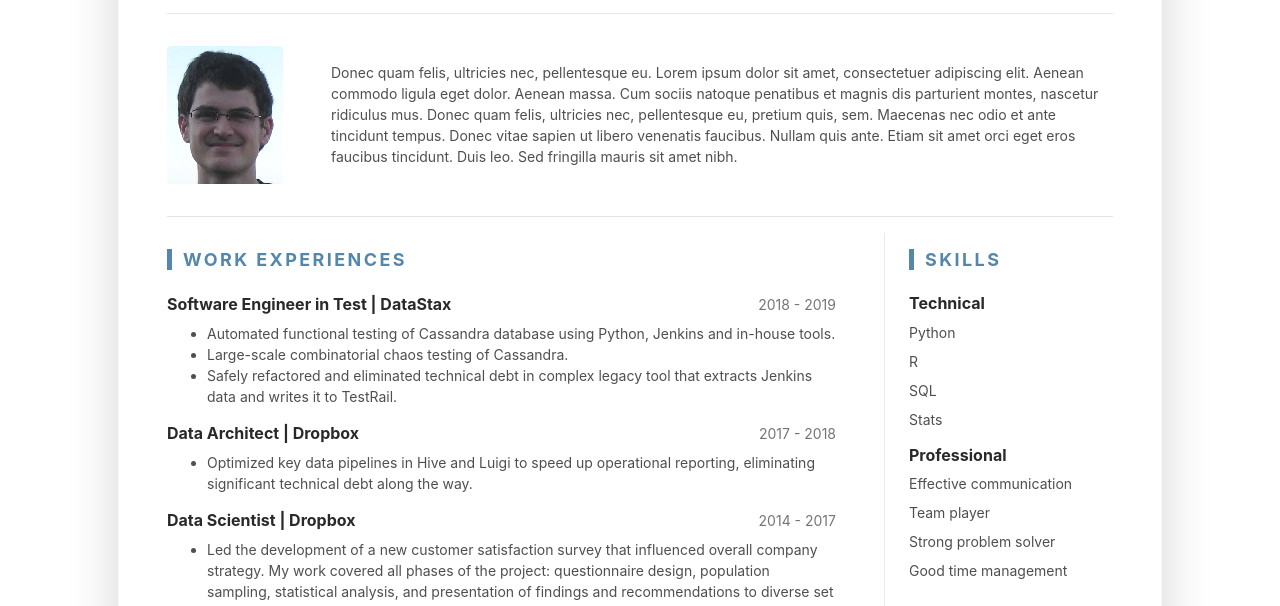
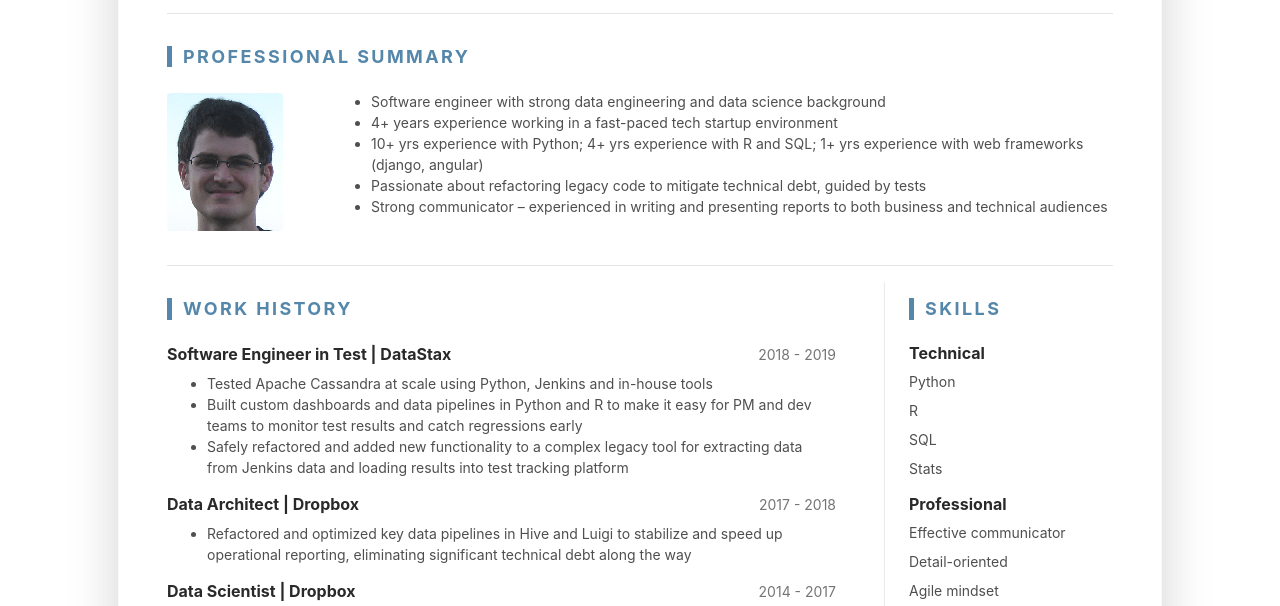
Before and after one commit to grollins/geoff-site, a plain HTML site: page index.html in a window 1280 px wide. Shown: the part 183-789 px from the top of the page. Drawn offline with Linux system fonts and the light colour scheme.

Commit message:
Add content from resume

```diff
--- a/index.html
+++ b/index.html
@@ -46,10 +46,17 @@
 				</div><!--//resume-header-->
 				<hr>
 				<div class="resume-intro py-3">
+					<h3 class="text-uppercase resume-section-heading mb-4">Professional Summary</h3>
 					<div class="media flex-column flex-md-row align-items-center">
 						<img class="resume-profile-image mb-3 mb-md-0 mr-md-5 ml-md-0 rounded mx-auto" src="assets/images/geoff.png" alt="image">
 						<div class="media-body text-left">
-							<p class="mb-0">Donec quam felis, ultricies nec, pellentesque eu. Lorem ipsum dolor sit amet, consectetuer adipiscing elit. Aenean commodo ligula eget dolor. Aenean massa. Cum sociis natoque penatibus et magnis dis parturient montes, nascetur ridiculus mus. Donec quam felis, ultricies nec, pellentesque eu, pretium quis, sem.  Maecenas nec odio et ante tincidunt tempus. Donec vitae sapien ut libero venenatis faucibus. Nullam quis ante. Etiam sit amet orci eget eros faucibus tincidunt. Duis leo. Sed fringilla mauris sit amet nibh. </p>
+							<ul class="resume-list">
+								<li>Software engineer with strong data engineering and data science background</li>
+								<li>4+ years experience working in a fast-paced tech startup environment</li>
+								<li>10+ yrs experience with Python; 4+ yrs experience with R and SQL; 1+ yrs experience with web frameworks (django, angular)</li>
+								<li>Passionate about refactoring legacy code to mitigate technical debt, guided by tests</li>
+								<li>Strong communicator – experienced in writing and presenting reports to both business and technical audiences</li>
+							</ul>
 						</div><!--//media-body-->
 					</div>
 				</div><!--//resume-intro-->
@@ -58,7 +65,7 @@
 					<div class="row">
 						<div class="resume-main col-12 col-lg-8 col-xl-9 pr-0 pr-lg-5">
 							<section class="work-section py-3">
-								<h3 class="text-uppercase resume-section-heading mb-4">Work Experiences</h3>
+								<h3 class="text-uppercase resume-section-heading mb-4">Work History</h3>
 								<div class="item mb-3">
 									<div class="item-heading row align-items-center mb-2">
 										<h4 class="item-title col-12 col-md-6 col-lg-8 mb-2 mb-md-0">Software Engineer in Test | DataStax</h4>
@@ -67,9 +74,9 @@
 									</div>
 									<div class="item-content">
 										<ul class="resume-list">
-											<li>Automated functional testing of Cassandra database using Python, Jenkins and in-house tools.</li>
-											<li>Large-scale combinatorial chaos testing of Cassandra.</li>
-											<li>Safely refactored and eliminated technical debt in complex legacy tool that extracts Jenkins data and writes it to TestRail.</li>
+											<li>Tested Apache Cassandra at scale using Python, Jenkins and in-house tools</li>
+											<li>Built custom dashboards and data pipelines in Python and R to make it easy for PM and dev teams to monitor test results and catch regressions early</li>
+											<li>Safely refactored and added new functionality to a complex legacy tool for extracting data from Jenkins data and loading results into test tracking platform</li>
 										</ul>
 									</div>
 								</div><!--//item-->
@@ -81,7 +88,7 @@
 									</div>
 									<div class="item-content">
 										<ul class="resume-list">
-											<li>Optimized key data pipelines in Hive and Luigi to speed up operational reporting, eliminating significant technical debt along the way.</li>
+											<li>Refactored and optimized key data pipelines in Hive and Luigi to stabilize and speed up operational reporting, eliminating significant technical debt along the way</li>
 										</ul>
 									</div>
 								</div><!--//item-->
@@ -93,8 +100,8 @@
 									</div>
 									<div class="item-content">
 										<ul class="resume-list">
-											<li>Led the development of a new customer satisfaction survey that influenced overall company strategy. My work covered all phases of the project: questionnaire design, population sampling, statistical analysis, and presentation of findings and recommendations to diverse set of stakeholders.</li>
-											<li>Built predictive models of customer churn and ran A/B tests of email marketing campaigns that reduced churn and saved $1 Mil ARR.</li>
+											<li>Led the development of a new customer satisfaction survey that influenced overall company strategy. My work covered all phases of the project: questionnaire design, population sampling, statistical analysis, and presentation of findings and recommendations to diverse set of stakeholders</li>
+											<li>Built predictive models of customer churn and ran A/B tests of email marketing campaigns to reduce churn</li>
 										</ul>
 									</div>
 								</div><!--//item-->
@@ -148,10 +155,10 @@
 									<div class="item">
 										<h4 class="item-title">Professional</h4>
 										<ul class="list-unstyled resume-skills-list">
-											<li class="mb-2">Effective communication</li>
-											<li class="mb-2">Team player<li>
-											<li class="mb-2">Strong problem solver</li>
-											<li>Good time management</li>
+											<li class="mb-2">Effective communicator</li>
+											<li class="mb-2">Detail-oriented<li>
+											<li class="mb-2">Agile mindset</li>
+											<li class="mb-2">Calm and easygoing</li>
 											</ul>
 										</div><!--//item-->
 									</section><!--//skills-section-->
```
